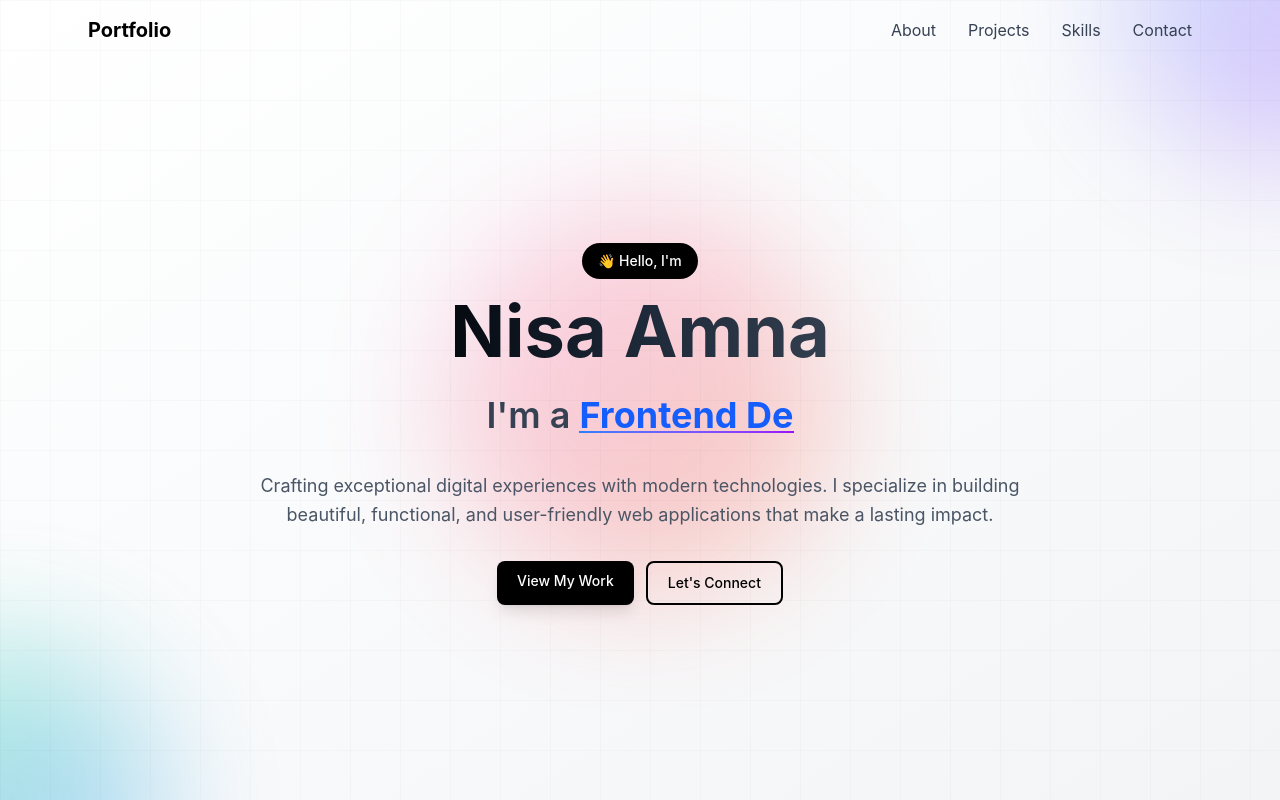
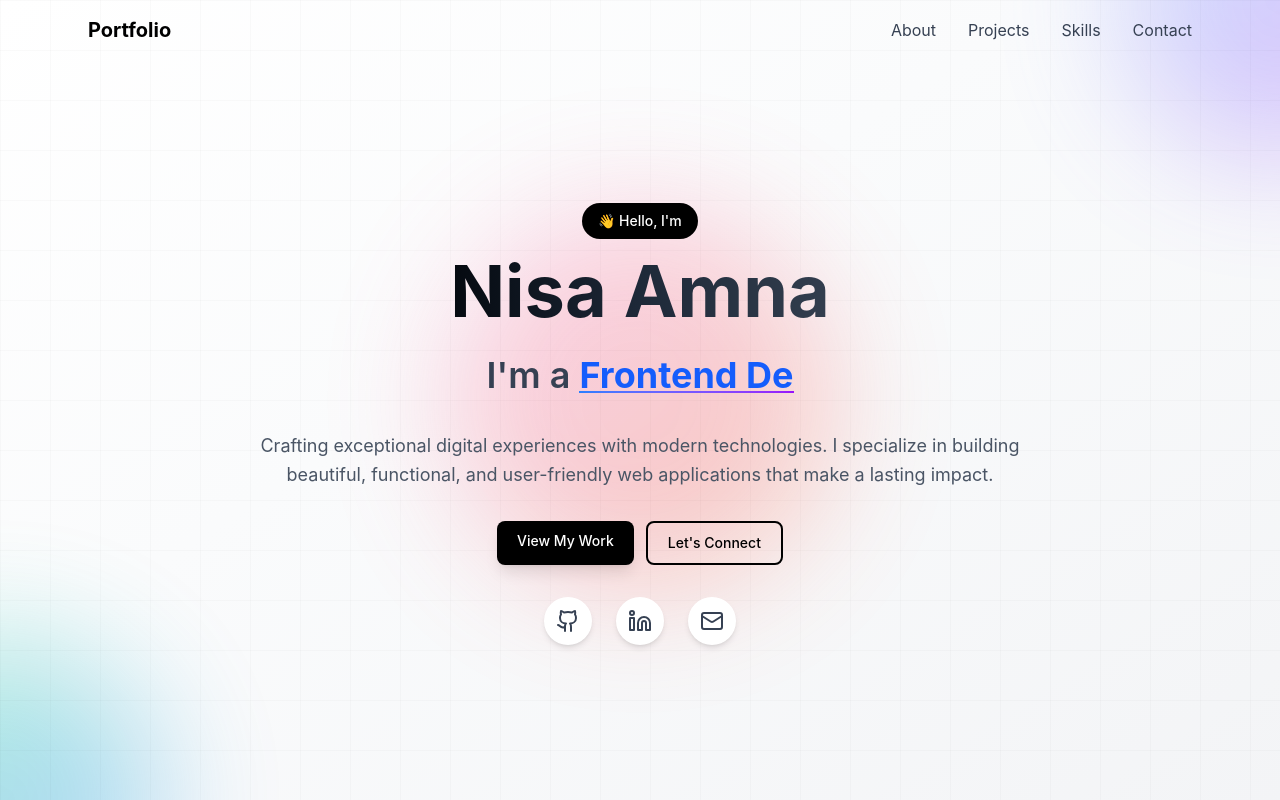
Before and after one commit to VaysNa/Portfolio-01, a React (Vite) app: page / in a window 1280 px wide. Built offline with nearby package versions, Linux system fonts and the light colour scheme.

Commit message:
adding social links button

```diff
--- a/src/components/Hero.jsx
+++ b/src/components/Hero.jsx
@@ -114,8 +114,27 @@ const Hero = ({ hasAnimated }) => {
               </a>
             ))}
           </div>
-
-          {}
+          {/* Social Links */}
+          <div className="flex justify-center space-x-6 mb-8 animate-fade-in-up delay-400">
+            {heroData.socialLinks.map((social, index) => {
+              const IconComponent =
+                social.icon === "Github"
+                  ? Github
+                  : social.icon === "Linkedin"
+                    ? Linkedin
+                    : Mail;
+              return (
+                <a
+                  key={index}
+                  href={social.url}
+                  className="group p-3 bg-white rounded-full shadow-md hover:shadow-lg transition-all duration-300 transform hover:scale-110
+                      hover:-translate-y-1"
+                >
+                  <IconComponent className="w-6 h-6 text-gray-700 group-hover:text-black transition-colors" />
+                </a>
+              );
+            })}
+          </div>
         </div>
       </div>
     </section>
```
